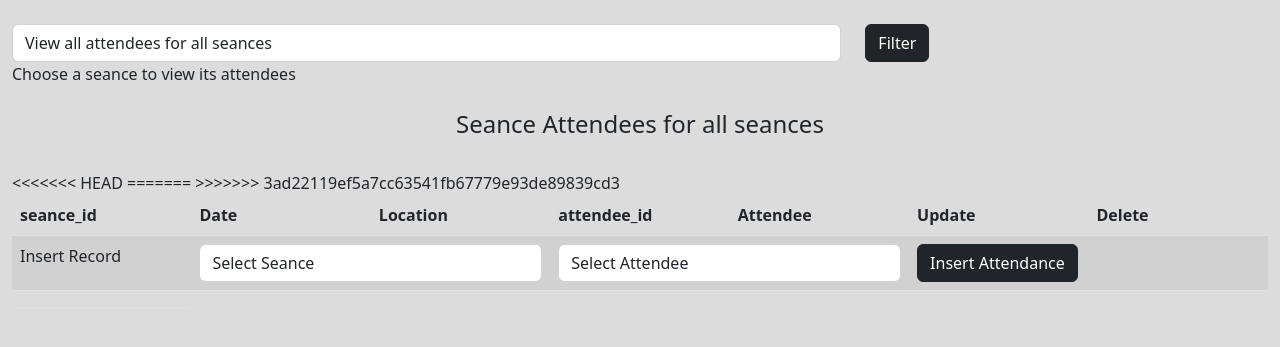
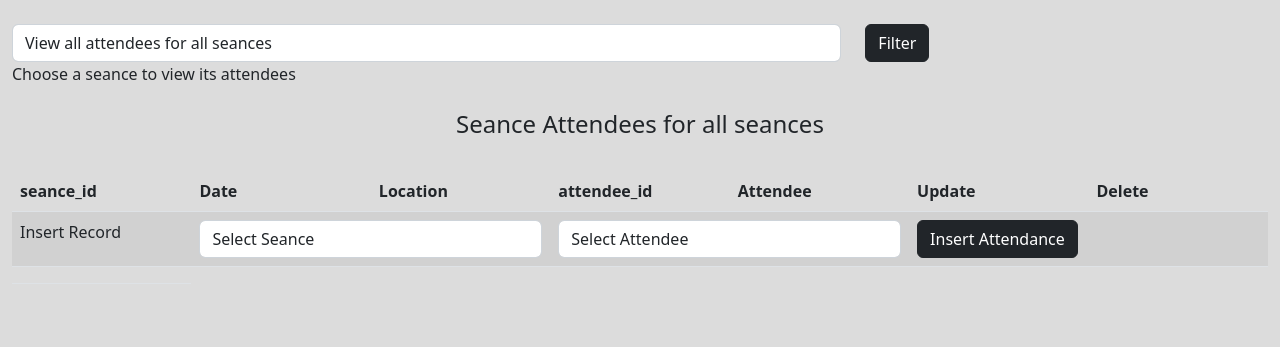
Before and after one commit to gmelsby/DataSeyance, a Flask app: page /seanceattendees in a window 1280 px wide. Shown: the part 56-403 px from the top of the page. Run offline with Flask 2, Linux system fonts and the light colour scheme; data that the repository does not hold is empty; some libraries are stand-ins or nearby versions.

Commit message:
Git tags got inserted into seanceattendees.j2 somehow. I removed them.

```diff
--- a/templates/seanceattendees.j2
+++ b/templates/seanceattendees.j2
@@ -152,16 +152,16 @@
                 <input type="hidden" name="action" value="insert">
             </td>
         </form>
-<<<<<<< HEAD
+
     </div>
 </tr>
-=======
+
         </div>
     </td>
     <td>
 </td>
   </tr>
->>>>>>> 3ad22119ef5a7cc63541fb67779e93de89839cd3
+
 
 </tbody>
 </table>
```
